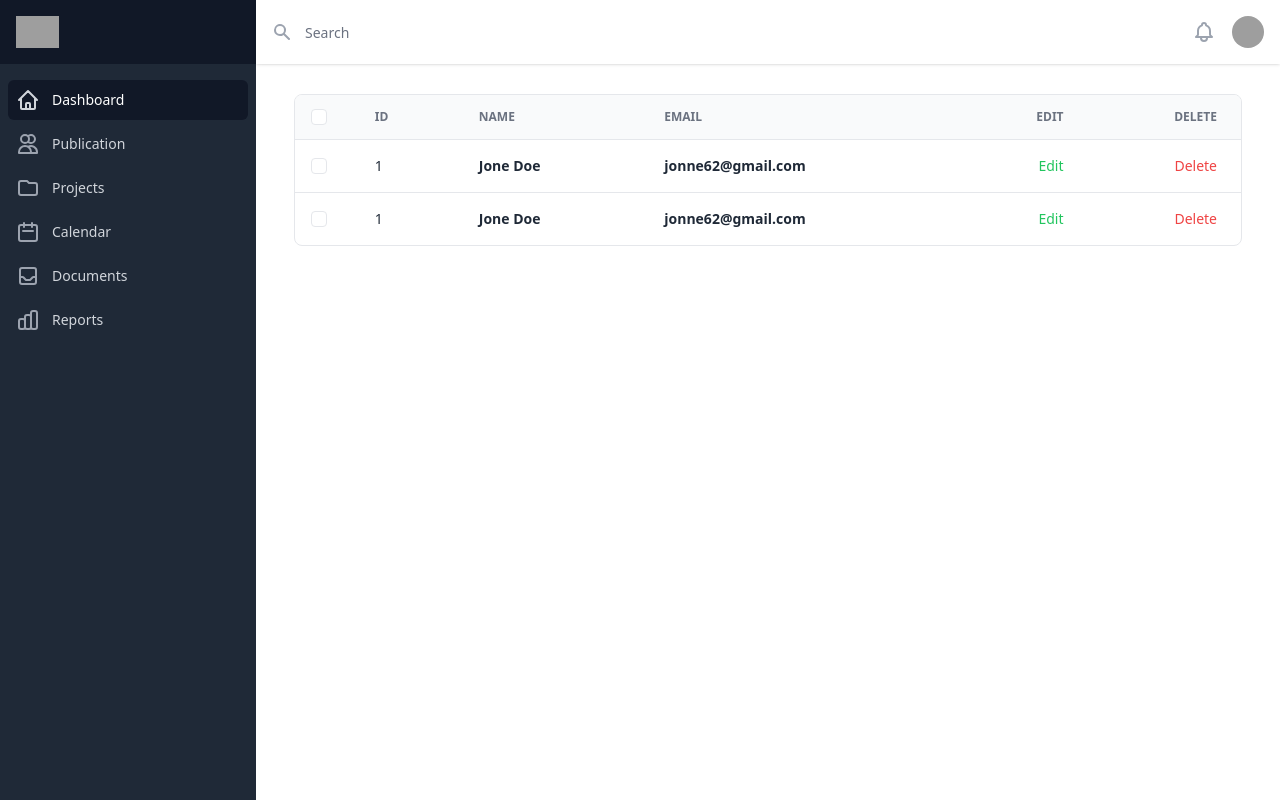
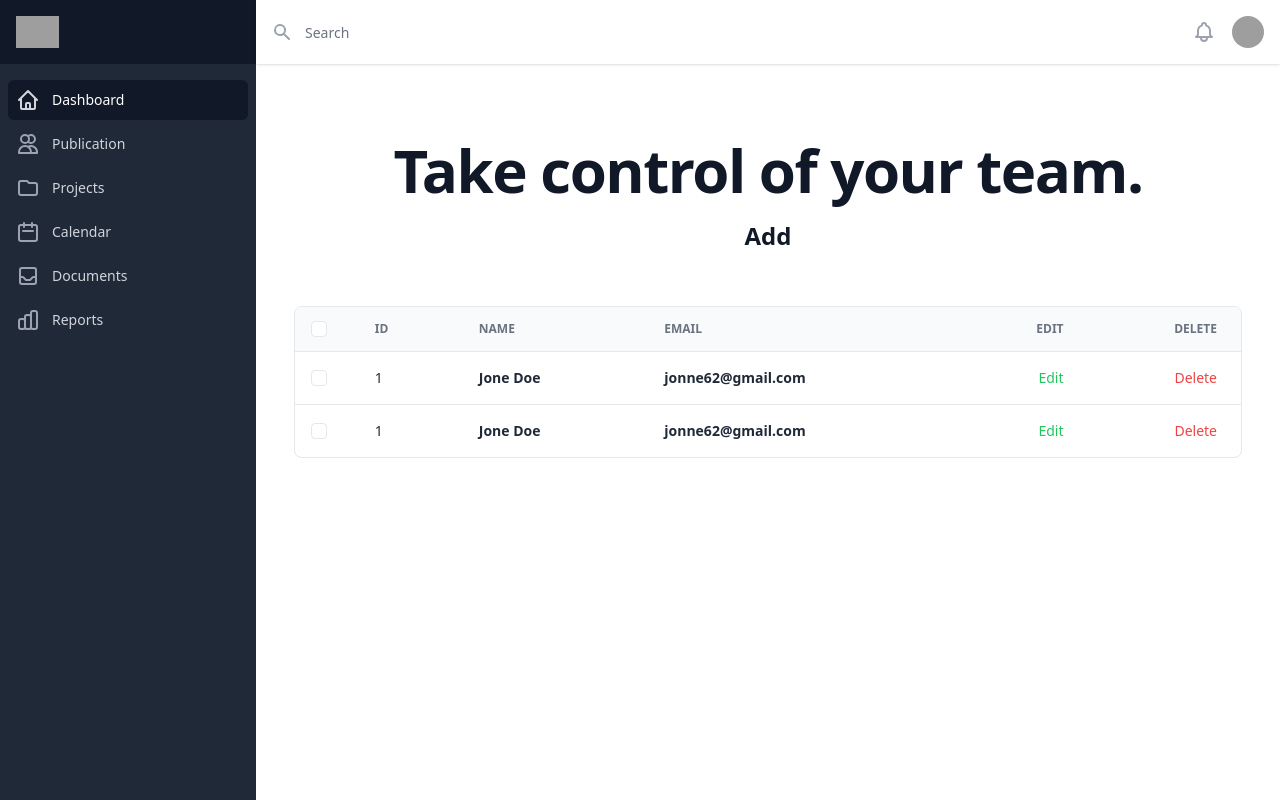
Before and after one commit to bestkavindu/Publication, a React (Vite) app: page /dashboard/view-publication in a window 1280 px wide. Built offline with nearby package versions, Linux system fonts and the light colour scheme; grey boxes are pictures that could not be loaded.

Commit message:
Backend layout ui update

```diff
--- a/src/layouts/BackendLayout.jsx
+++ b/src/layouts/BackendLayout.jsx
@@ -269,7 +269,7 @@ export default function Backend() {
 
           <main className="flex-1">
             <div className="py-6">
-              <div className="max-w-7xl mx-auto px-4 sm:px-6 md:px-8">
+              <div className="max-w-full mx-auto px-4 sm:px-6 md:px-8">
                 <h1 className="text-2xl font-semibold text-gray-900">
                   <Outlet />
                 </h1>
--- a/src/pages/dashboard/Dashboard.jsx
+++ b/src/pages/dashboard/Dashboard.jsx
@@ -1,9 +1,24 @@
 import React from "react";
+import { Link } from "react-router-dom";
 import Table from "../../components/dashboard/DataTable";
 
 const Dashboard = () => {
   return (
     <div>
+      <div className="bg-white">
+        <div className="max-w-7xl mx-auto py-8 px-4 sm:py-12 sm:px-6 lg:px-8">
+          <div className="text-center">
+            <p className="mt-1 mb-5  text-4xl font-extrabold text-gray-900 sm:text-5xl sm:tracking-tight lg:text-6xl">
+              Take control of your team.
+            </p>
+            <Link to={"/"}>
+              <button className="" href="/fef">
+                Add
+              </button>
+            </Link>
+          </div>
+        </div>
+      </div>
       <Table />
     </div>
   );
```
